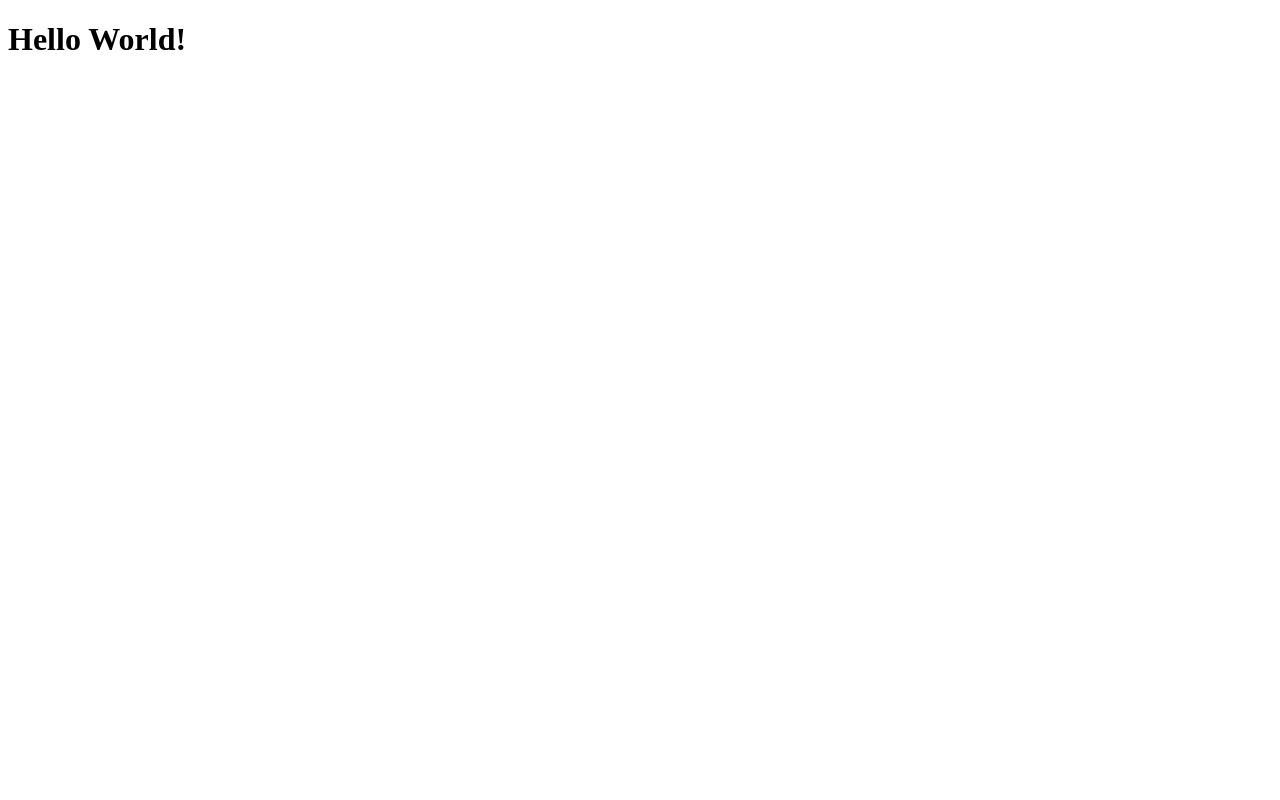
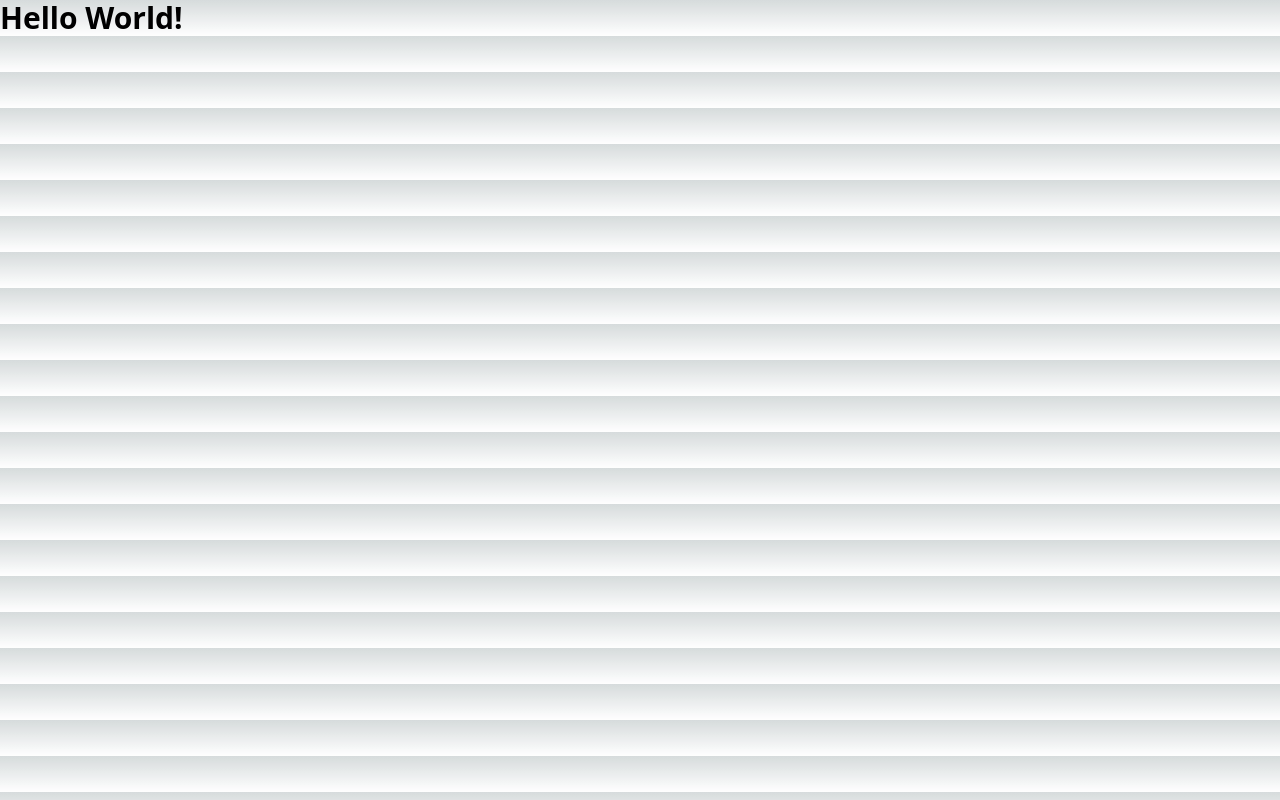
Before and after one commit to whcarter3/luna-bakery-kc, a Next.js app: page / in a window 1280 px wide. Built offline with nearby package versions, Linux system fonts and the light colour scheme.

Commit message:
reverts layout structure

```diff
--- a/pages/_app.tsx
+++ b/pages/_app.tsx
@@ -1,21 +1,6 @@
-import type { ReactElement, ReactNode } from 'react';
-import type { NextPage } from 'next';
+import '../styles/globals.css';
 import type { AppProps } from 'next/app';
 
-export type NextPageWithLayout<P = {}, IP = P> = NextPage<P, IP> & {
-  getLayout?: (page: ReactElement) => ReactNode;
-};
-
-type AppPropsWithLayout = AppProps & {
-  Component: NextPageWithLayout;
-};
-
-export default function MyApp({
-  Component,
-  pageProps,
-}: AppPropsWithLayout) {
-  // Use the layout defined at the page level, if available
-  const getLayout = Component.getLayout ?? ((page) => page);
-
-  return getLayout(<Component {...pageProps} />);
+export default function App({ Component, pageProps }: AppProps) {
+  return <Component {...pageProps} />;
 }
```
Also changed, not shown: components/layout.tsx (deleted, +0 -11 lines).
